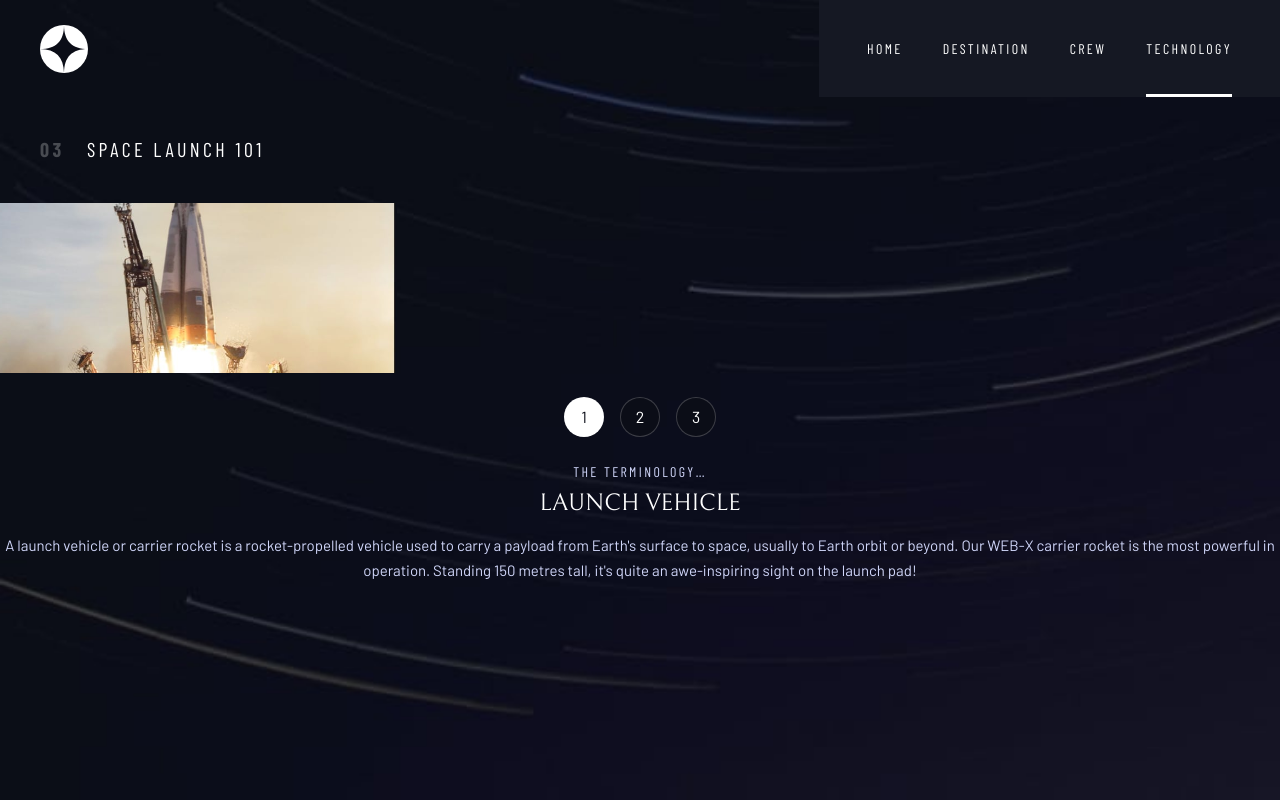
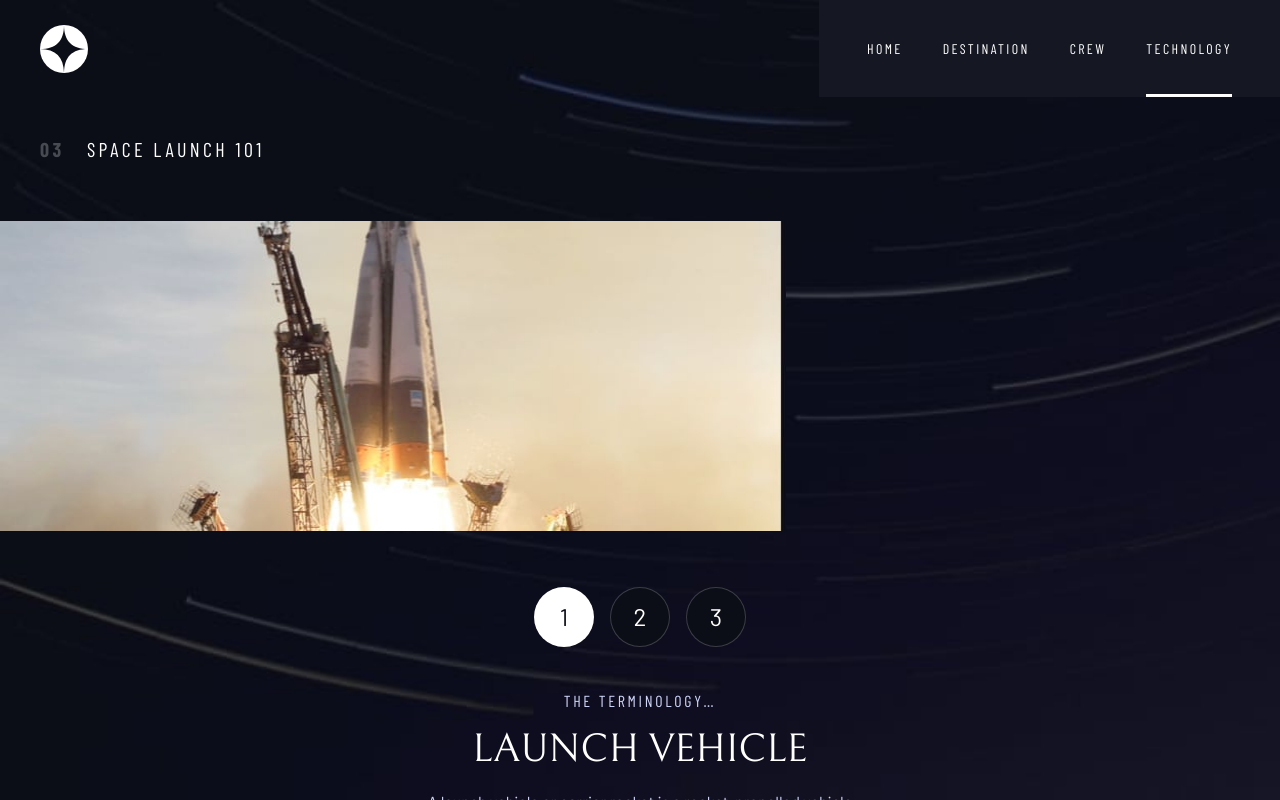
Before and after one commit to TheFranMan/fe-space-tourism, a React (Create React App) app: page /technology in a window 1280 px wide. Built offline with nearby package versions, Linux system fonts and the light colour scheme.

Commit message:
Styled technology tablet

```diff
--- a/src/assets/scss/_technology.scss
+++ b/src/assets/scss/_technology.scss
@@ -75,3 +75,56 @@
         }
     }
 }
+
+
+
+@media (min-width: vars.$tablet) {
+    .container-outer.technology {
+        main  {
+            .technology {
+                &__tabs {
+                    // display: flex;
+                    // flex-direction: column;
+                    // position: static;
+                    margin-top: 42.6em;
+
+                    &__list {
+                        *[type="button"] {
+                            $dimension: 2.5em;
+                            height: $dimension;
+                            width: $dimension;
+                            font-size: 2.4rem;
+                        }
+                    }
+
+                    &__panel {
+                        margin-top: 4.4em;
+
+                        .panel__terminology {
+                            font-size: 1.6rem;
+                            margin-bottom: 1em;
+                        }
+
+                        .panel__name {
+                            font-size: 4rem;
+                        }
+
+                        .panel__body {
+                            font-size: 1.6rem;
+                            line-height: 1.75em;
+                            max-width: 458px;
+                            margin: 1em auto 0 auto;
+                        }
+
+                        .panel__img {
+                            height: 310px;
+                            width: 786px;
+                            left: auto;
+                            bottom: calc(100% + 5.6em);
+                        }
+                    }
+                }
+            }
+        }
+    }
+}
```
